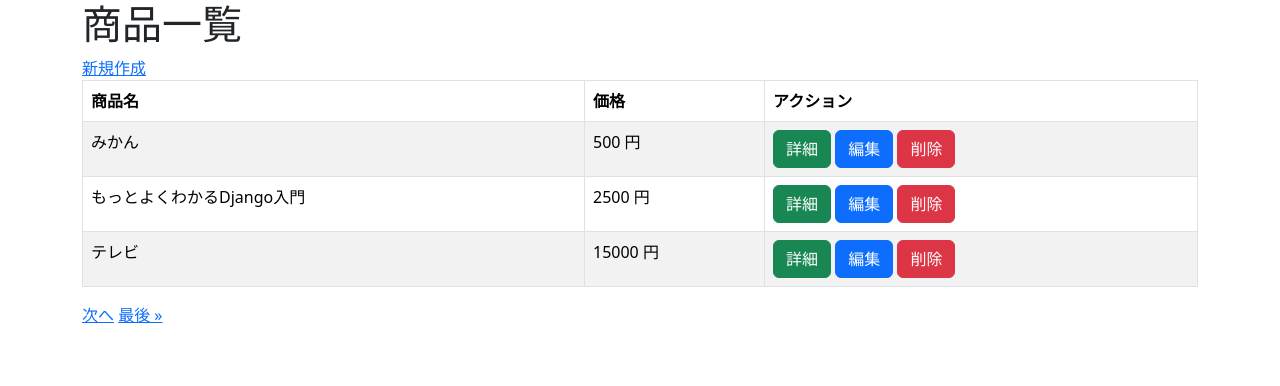
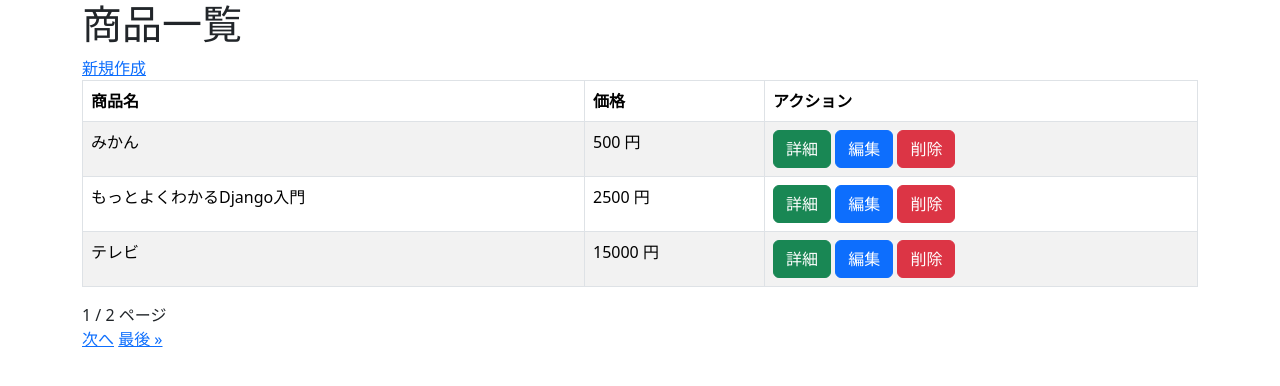
Before and after one commit to tyan-man/django-basic-kadai, a Django app: page /crud/ in a window 1280 px wide. Shown: the top 386 px of the page. Run offline with Django 5.2, Linux system fonts and the light colour scheme; data comes from the database, SQL or seed files in the repository; both versions use the stored data as it was after the commit.

Commit message:
kadai_010を更新

```diff
--- a/kadai_010/crud/models.py
+++ b/kadai_010/crud/models.py
@@ -1,4 +1,5 @@
 from django.db import models
+from django.urls import reverse
 
 class Product(models.Model):
     name = models.CharField(max_length=200)
@@ -6,3 +7,6 @@ class Product(models.Model):
 
     def __str__(self):
         return self.name
+
+    def get_absolute_url(self):
+        return reverse('list')
--- a/kadai_010/crud/templates/crud/product_list.html
+++ b/kadai_010/crud/templates/crud/product_list.html
@@ -28,6 +28,9 @@
 </table>
 
 {# ページの表示 #}
+{{ page_obj.number }} / {{ page_obj.paginator.num_pages }} ページ<br>
+
+{# ページの表示 #}
 {% if page_obj.has_previous %}
 <a href="?page=1">&laquo; 先頭</a>
 <a href="?page={{ page_obj.previous_page_number }}">前へ</a>
```
Also changed, not shown: kadai_010/db.sqlite3.
